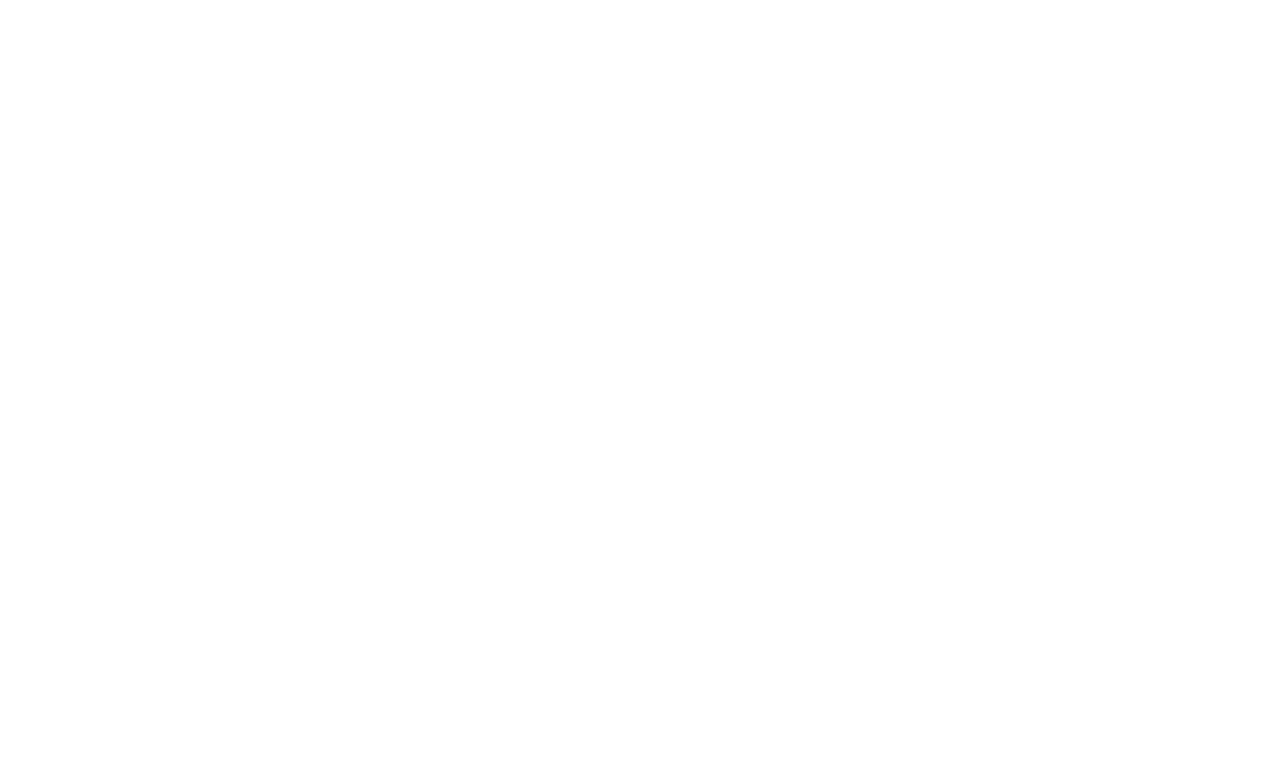
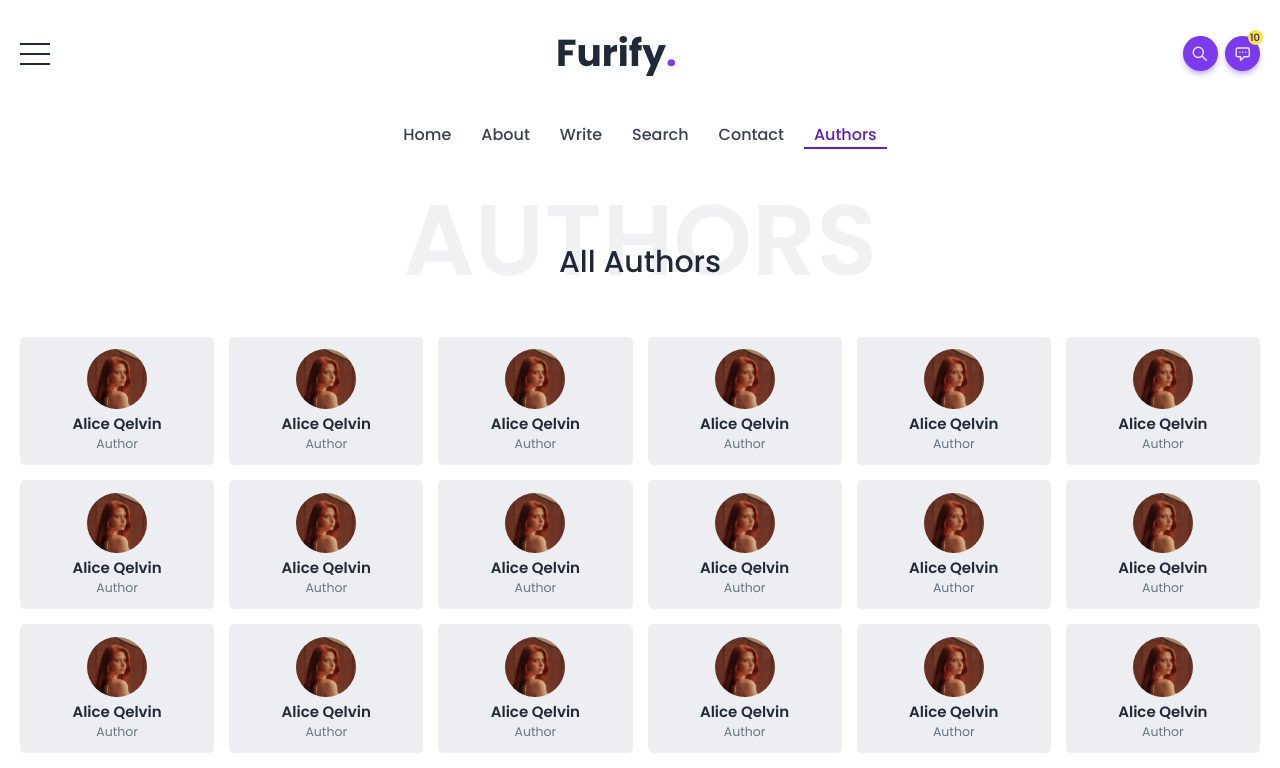
Before and after one commit to arafat4693/mern-blog, a React (Create React App) app in the folder client/: page /authors in a window 1280 px wide. Before the commit this address had no page. Shown: the top 768 px of the page. Built offline with nearby package versions, Linux system fonts and the light colour scheme.

Commit message:
Almost done with authors page.

```diff
--- a/client/src/App.tsx
+++ b/client/src/App.tsx
@@ -1,6 +1,7 @@
 import { BrowserRouter as Router, Routes, Route } from "react-router-dom"
 import About from "./pages/About"
 import Author from "./pages/Author"
+import Authors from "./pages/Authors"
 import Comments from "./pages/Comments"
 import Contact from "./pages/Contact"
 
@@ -22,6 +23,7 @@
             <Route path="author" element={<Author />} />
             <Route path="write" element={<Write />} />
             <Route path="comments" element={<Comments />} />
+            <Route path="authors" element={<Authors />} />
           </Route>
         </Routes>
       </Router>
--- /dev/null
+++ b/client/src/components/authorPage/AuthorCard.tsx
@@ -0,0 +1,24 @@
+import { Link } from "react-router-dom"
+
+export default function AuthorCard() {
+  return (
+    <div className="px-3 py-5 bg-gray-200/70 rounded-lg">
+      <img
+        src="/images/user.jpg"
+        alt="user"
+        className="w-24 h-24 mb-2 mx-auto rounded-full object-cover"
+      />
+      <div className="text-center">
+        <Link
+          to="/author"
+          className="text-2xl relative text-gray-800 font-semibold capitalize after:content-[''] after:absolute after:left-0 after:bottom-0 after:w-full after:h-[0.2rem] after:bg-gray-800 after:transition-all after:duration-300 after:scale-x-0 hover:after:scale-x-100 origin-center"
+        >
+          alice qelvin
+        </Link>
+      </div>
+      <p className="capitalize text-xl text-gray-500 mt-0.5 text-center">
+        author
+      </p>
+    </div>
+  )
+}
--- a/client/src/components/layouts/Navbar.tsx
+++ b/client/src/components/layouts/Navbar.tsx
@@ -9,6 +9,7 @@
         <NavItem title="Write" location="/write" />
         <NavItem title="Search" location="/search" />
         <NavItem title="Contact" location="/contact" />
+        <NavItem title="Authors" location="/authors" />
       </div>
     </nav>
   )
--- /dev/null
+++ b/client/src/pages/Authors.tsx
@@ -0,0 +1,42 @@
+import OverlapHeader from "../components/layouts/OverlapHeader"
+import AuthorCard from "../components/authorPage/AuthorCard"
+
+export default function Authors() {
+  return (
+    <main className="mt-40">
+      <section className="wrapper max-w-[1240px] mx-auto">
+        <OverlapHeader
+          title="All authors"
+          overlapTitle="before:content-['authors']"
+        />
+
+        <div className="grid grid-cols-6 gap-6 mt-24">
+          <AuthorCard />
+          <AuthorCard />
+          <AuthorCard />
+          <AuthorCard />
+          <AuthorCard />
+          <AuthorCard />
+          <AuthorCard />
+          <AuthorCard />
+          <AuthorCard />
+          <AuthorCard />
+          <AuthorCard />
+          <AuthorCard />
+          <AuthorCard />
+          <AuthorCard />
+          <AuthorCard />
+          <AuthorCard />
+          <AuthorCard />
+          <AuthorCard />
+          <AuthorCard />
+          <AuthorCard />
+          <AuthorCard />
+          <AuthorCard />
+          <AuthorCard />
+          <AuthorCard />
+        </div>
+      </section>
+    </main>
+  )
+}
```
